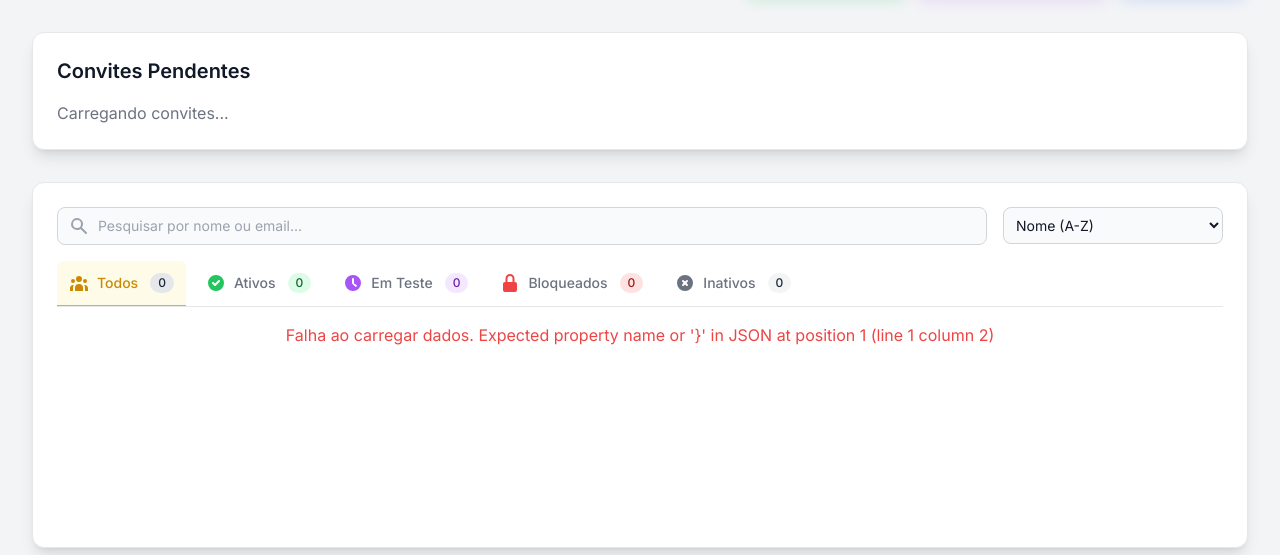
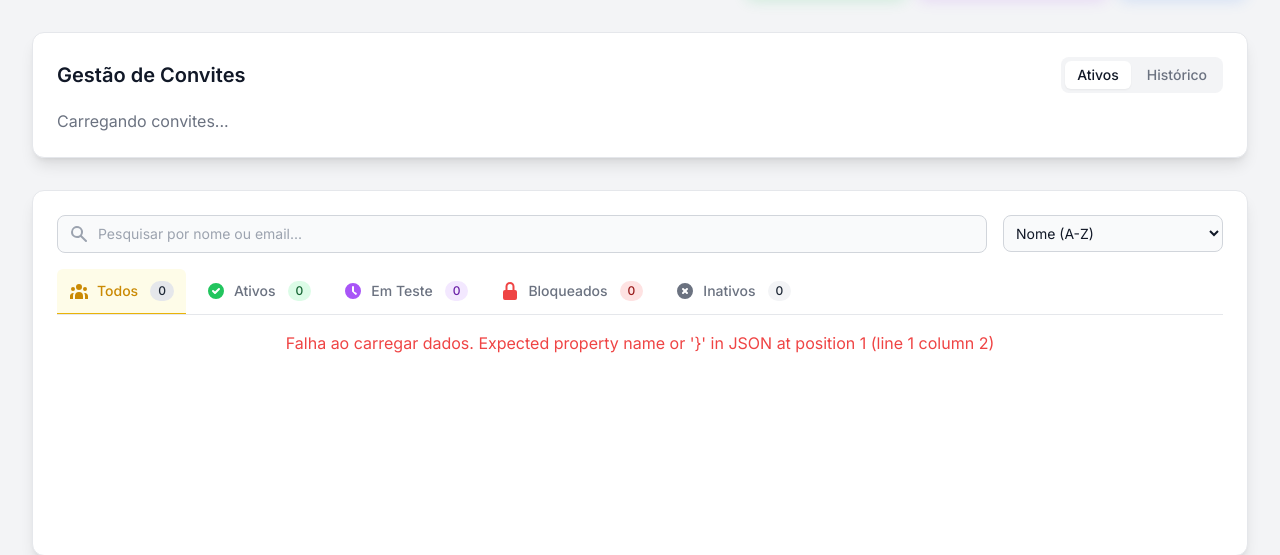
Before and after one commit to ClankJake/Painel-Plex, a Python web app: template app/templates/users.html in a window 1280 px wide. Shown: the part 161-716 px from the top of the page. Run offline with Jinja, Linux system fonts and the light colour scheme; the template is opened without the code that fills it, so the values that code supplies are empty; grey boxes labelled with a size stand in for pictures from a placeholder-image service; style sheets or scripts are compiled from the project's sources; some libraries are stand-ins or nearby versions.

Commit message:
Update users.html

```diff
--- a/app/templates/users.html
+++ b/app/templates/users.html
@@ -40,9 +40,19 @@
     </div>
 </header>
 
-<!-- Seção da Lista de Convites Pendentes -->
+<!-- Seção da Lista de Convites -->
 <div class="bg-white dark:bg-gray-800/50 p-4 sm:p-6 rounded-xl shadow-lg border border-gray-200 dark:border-gray-700 mb-8">
-    <h3 class="text-xl font-semibold text-gray-900 dark:text-gray-100 mb-4">{{ _('Convites Pendentes') }}</h3>
+    <!-- Cabeçalho com Título e Abas -->
+    <div class="flex justify-between items-center mb-4">
+        <h3 class="text-xl font-semibold text-gray-900 dark:text-gray-100">{{ _('Gestão de Convites') }}</h3>
+        <!-- Abas de Filtro de Convites -->
+        <div class="flex space-x-1 bg-gray-100 dark:bg-gray-700/50 rounded-lg p-1">
+            <button id="tab-invites-active" class="px-3 py-1 text-sm font-medium rounded-md shadow-sm bg-white dark:bg-gray-600 text-gray-900 dark:text-white transition-all focus:outline-none">{{ _('Ativos') }}</button>
+            <button id="tab-invites-history" class="px-3 py-1 text-sm font-medium rounded-md text-gray-500 dark:text-gray-400 hover:text-gray-700 dark:hover:text-gray-200 hover:bg-gray-200 dark:hover:bg-gray-600/50 transition-all focus:outline-none">{{ _('Histórico') }}</button>
+        </div>
+    </div>
+
+    <!-- Lista de Convites -->
     <div id="inviteList" class="space-y-2">
         <!-- Indicador de carregamento inicial -->
         <p class="text-gray-500 dark:text-gray-400">{{ _('Carregando convites...') }}</p>
@@ -163,7 +173,7 @@
         data-url-base-invite-page="/invite/"
         data-i18n-error="{{ _('Erro') }}"
         data-i18n-loading-invites="{{ _('Carregando convites...') }}"
-        data-i18n-no-pending-invites='{{ _('Nenhum convite pendente. Clique em "Criar Convite" para gerar um novo.') }}'
+        data-i18n-no-pending-invites='{{ _('Nenhum convite encontrado nesta aba.') }}'
         data-i18n-invite-used-updating="{{ _('Convite utilizado! Atualizando a lista de usuários...') }}"
         data-i18n-expired="{{ _('Expirado') }}"
         data-i18n-active="{{ _('Ativo') }}"
```
